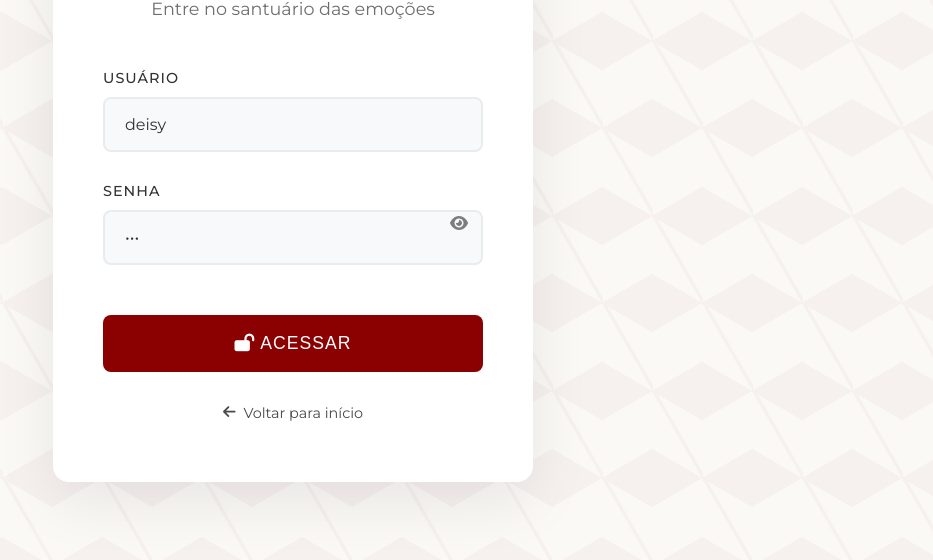
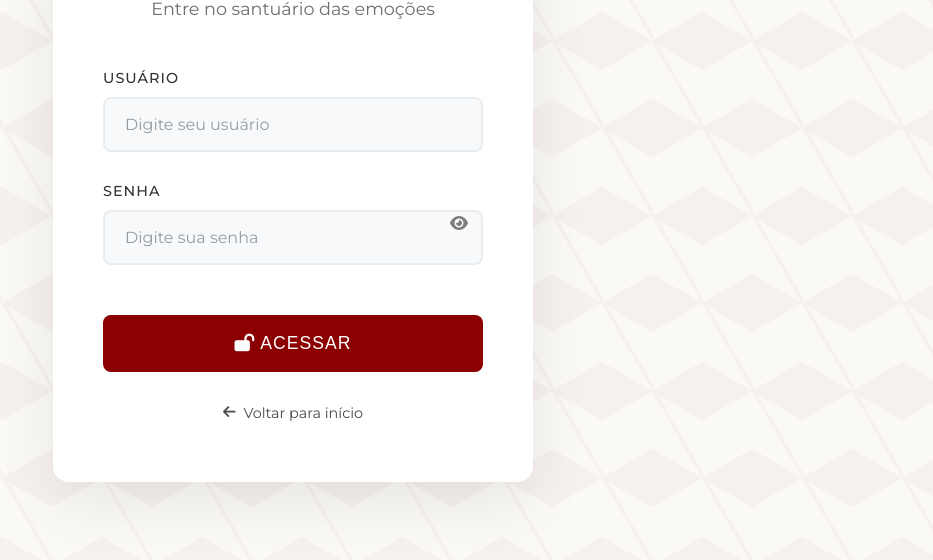
Before and after one commit to IvoMicro/baralhodoamordeisy, a plain HTML site: page login.html in a window 1280 px wide. Shown: the part 222-782 px from the top of the page, without its empty margins (347-1280 px from the left). Drawn offline with nearby package versions, Linux system fonts and the light colour scheme.

Commit message:
Update login.html

```diff
--- a/login.html
+++ b/login.html
@@ -385,12 +385,12 @@ body.dark-mode .theme-toggle {
 
             <div class="input-group">
                 <label class="input-label">Usuário</label>
-                <input type="text" class="input-field" id="usuario" placeholder="digite o nome" value="deisy">
+                <input type="text" class="input-field" id="usuario" placeholder="Digite seu usuário">
             </div>
 
             <div class="input-group">
                 <label class="input-label">Senha</label>
-                <input type="password" class="input-field" id="senha" placeholder="digite a senha" value="123">
+                <input type="password" class="input-field" id="senha" placeholder="Digite sua senha">
                 <button class="password-toggle" type="button" id="togglePassword">
                     <i class="fas fa-eye"></i>
                 </button>
```
